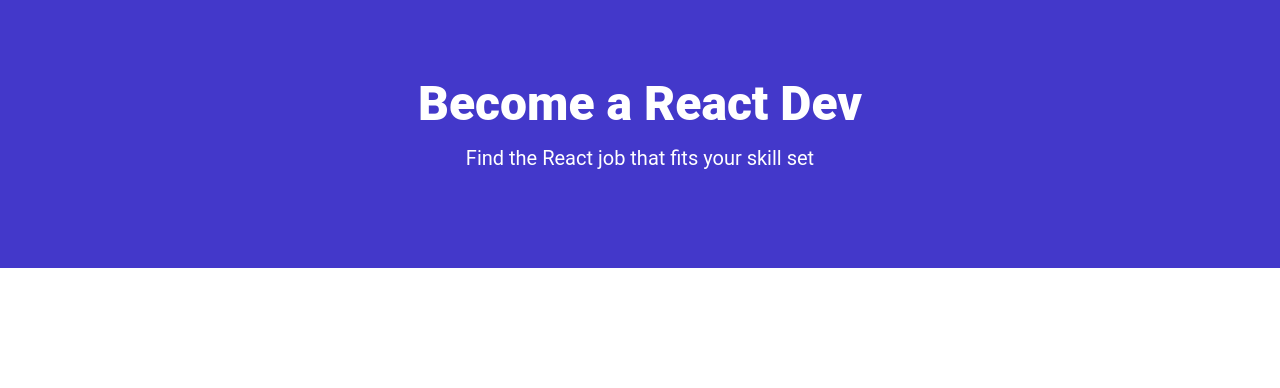
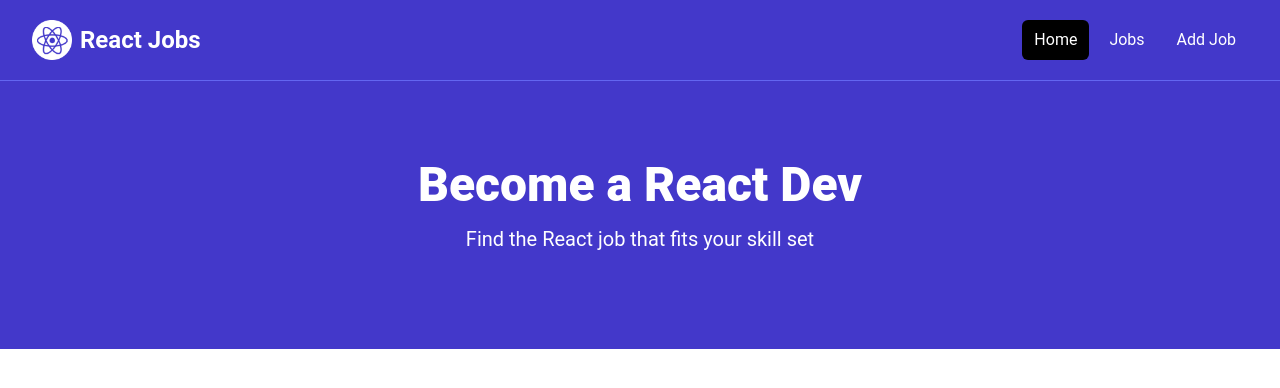
Before and after one commit to madiha-m/react_js, a React (Vite) app in the folder jobs-portal/: page / in a window 1280 px wide. Shown: the top 388 px of the page. Built offline with nearby package versions, Linux system fonts and the light colour scheme.

Commit message:
use of general componenet like navbar, shoudl use above Outlet if above

```diff
--- a/jobs-portal/src/App.jsx
+++ b/jobs-portal/src/App.jsx
@@ -1,11 +1,14 @@
 import { Route, createBrowserRouter, createRoutesFromElements, RouterProvider } from 'react-router-dom'
 import React from 'react'
 import HomePage from './pages/HomePage'
+import MainLayout from './layouts/MainLayout'
 
 const App = () => {
   const router = createBrowserRouter(
     createRoutesFromElements(
-      <Route index element={<HomePage />} />
+      <Route path='/' element={<MainLayout />}>
+        <Route index element={<HomePage />} />
+      </Route>
     )
   )
 
--- a/jobs-portal/src/components/Navbar.jsx
+++ b/jobs-portal/src/components/Navbar.jsx
@@ -3,10 +3,10 @@ import logo from '../assets/images/logo.png'
 
 const Navbar = () => {
     return (
-        <nav className="bg-indigo-700 border-b border-indigo-500">
-            <div className="mx-auto max-w-7x1 px-2 sm: px-6 lg:px-8">
-                <div className="flex h-20 items-center justify-between">
-                    <div className="flex flex-1 items-center justify-center md:items-stretch md:justify-start">
+        <nav className='bg-indigo-700 border-b border-indigo-500'>
+            <div className='mx-auto max-w-7xl px-2 sm:px-6 lg:px-8'>
+                <div className='flex h-20 items-center justify-between'>
+                    <div className='flex flex-1 items-center justify-center md:items-stretch md:justify-start'>
                         {/* -Logo- */}
                         <a className="flex flex-shrink-0 items-center mr-4" href="/index.html">
                             <img
--- /dev/null
+++ b/jobs-portal/src/layouts/MainLayout.jsx
@@ -0,0 +1,14 @@
+import React from 'react'
+import { Outlet } from 'react-router-dom'
+import Navbar from '../components/Navbar'
+
+const MainLayout = () => {
+    return (
+        <>
+            <Navbar />
+            <Outlet />
+        </>
+    )
+}
+
+export default MainLayout
```
